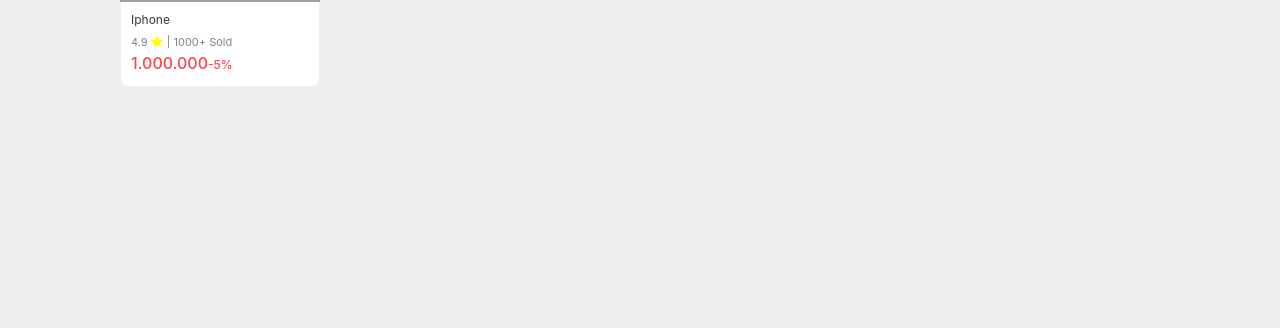
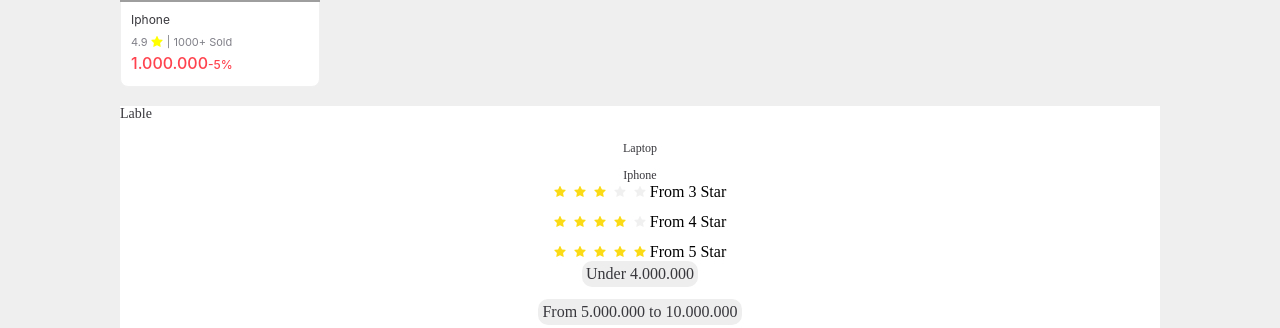
Before and after one commit to pcltuan7103/MERN-Ecommerce, a React (Create React App) app: page / in a window 1280 px wide. Shown: the part 624-952 px from the top of the page. Built offline with nearby package versions, Linux system fonts and the light colour scheme; grey boxes are pictures that could not be loaded; the HTML template or start-up script is replaced by a standard one.

Commit message:
Create Navbar Form

```diff
--- /dev/null
+++ b/src/components/NavbarComponent/NavbarComponent.jsx
@@ -0,0 +1,56 @@
+import React from 'react'
+import { WrapperContent, WrapperLableText, WrapperTextPrice, WrapperTextValue } from './style'
+import { Rate } from 'antd';
+
+const NavbarComponent = () => {
+    const renderContent = (type, options) => {
+        switch(type){
+            case 'text':
+                return options.map((option) => {
+                    return(
+                        <WrapperTextValue>
+                            {option}
+                        </WrapperTextValue>
+                    )
+                })
+            case 'star':
+                return options.map((option) => {
+                    return(
+                        <div>
+                            <Rate
+                            style={{fontSize: '12px', }}
+                            disabled defaultValue={option} />
+                            <span> From {option} Star</span>
+                        </div>
+                    )
+                })
+            case 'price':
+                return options.map((option) => {
+                    return(
+                        <WrapperTextPrice>
+                            {option}
+                        </WrapperTextPrice>
+                    )
+                })
+            default:
+                return{}
+        }
+    }
+
+  return (
+    <div style={{backgroundColor: '#fff'}}>
+      <WrapperLableText>Lable</WrapperLableText>
+      <WrapperContent>
+        {renderContent('text', ['Laptop', 'Iphone'])}
+      </WrapperContent>
+      <WrapperContent>
+        {renderContent('star', [3, 4, 5])}
+      </WrapperContent>
+      <WrapperContent>
+        {renderContent('price', ["Under 4.000.000", "From 5.000.000 to 10.000.000", "From 10.000.000 to 20.000.000"])}
+      </WrapperContent>
+    </div>
+  )
+}
+
+export default NavbarComponent
--- /dev/null
+++ b/src/components/NavbarComponent/style.js
@@ -0,0 +1,28 @@
+import styled from 'styled-components'
+
+export const WrapperLableText = styled.h4({
+    color: 'rgb(56, 56, 61)',
+    fontSize: '14px',
+    fontWeight: '500'
+})
+
+export const WrapperTextValue = styled.span({
+    color: 'rgb(56, 56, 61)',
+    fontSize: '12px',
+    fontWeight: '400'
+})
+
+export const WrapperContent = styled.div({
+    display: 'flex',
+    alignItems: 'center',
+    flexDirection: 'column',
+    gap: '12px'
+})
+
+export const WrapperTextPrice = styled.div({
+    borderRadius: '10px',
+    backgroundColor: 'rgb(238, 238, 238)',
+    color: 'rgb(56, 56, 61)',
+    width: 'fit-content',
+    padding: '4px'
+})
--- a/src/pages/HomePage/HomePage.jsx
+++ b/src/pages/HomePage/HomePage.jsx
@@ -6,6 +6,7 @@
 import slide2 from '../../assets/images/slide-2.webp'
 import slide3 from '../../assets/images/slide-3.webp'
 import CardComponent from '../../components/CardComponent/CardComponent'
+import NavbarComponent from '../../components/NavbarComponent/NavbarComponent'
 
 export default function HomePage() {
   const arr = ['TV', 'tu lanh']
@@ -25,6 +26,7 @@
         <div style={{display: 'flex', marginTop: '20px', alignItems: 'center', gap: '20px'}}>
           <CardComponent />
         </div>
+        <NavbarComponent/>
       </div>
     </div>
   )
```
